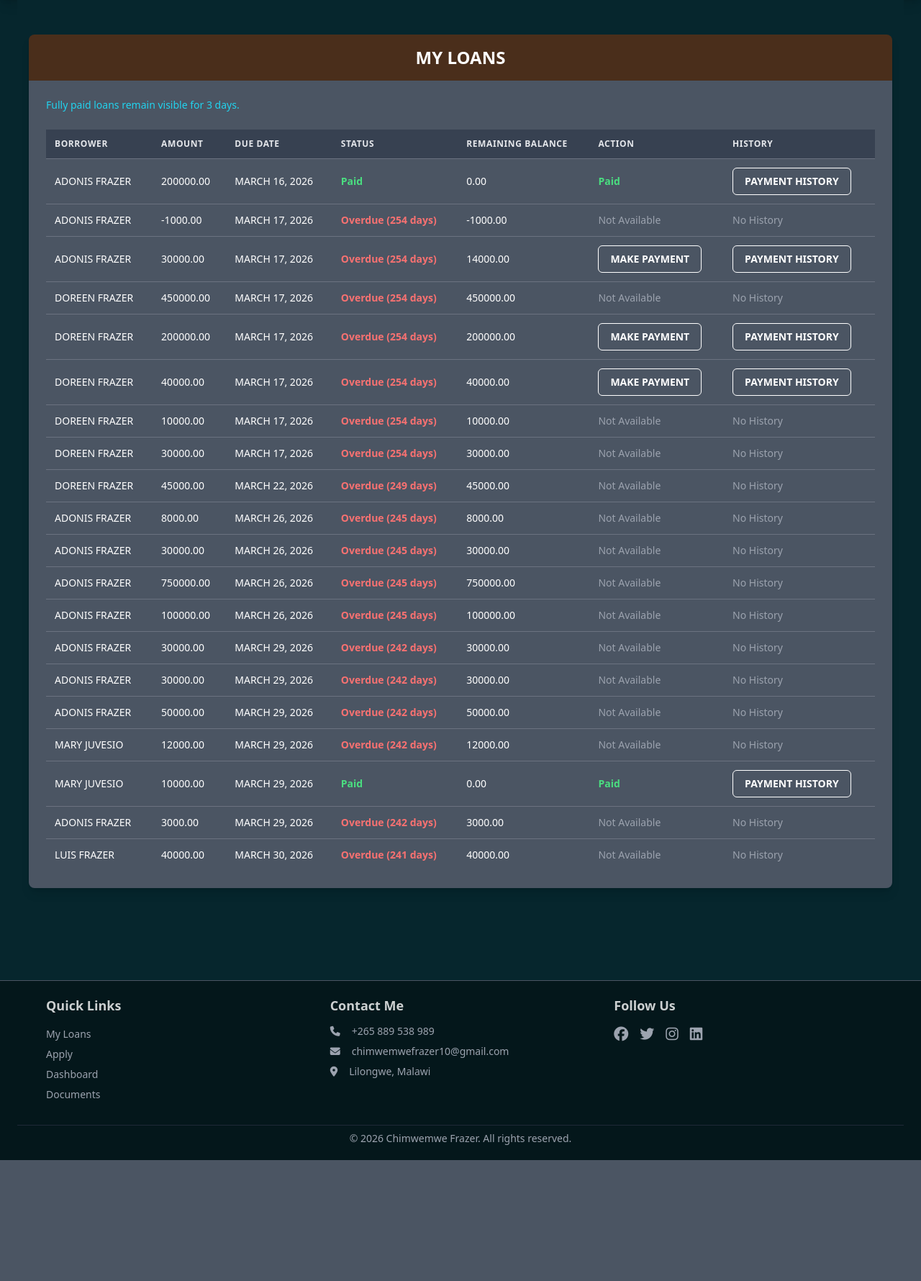
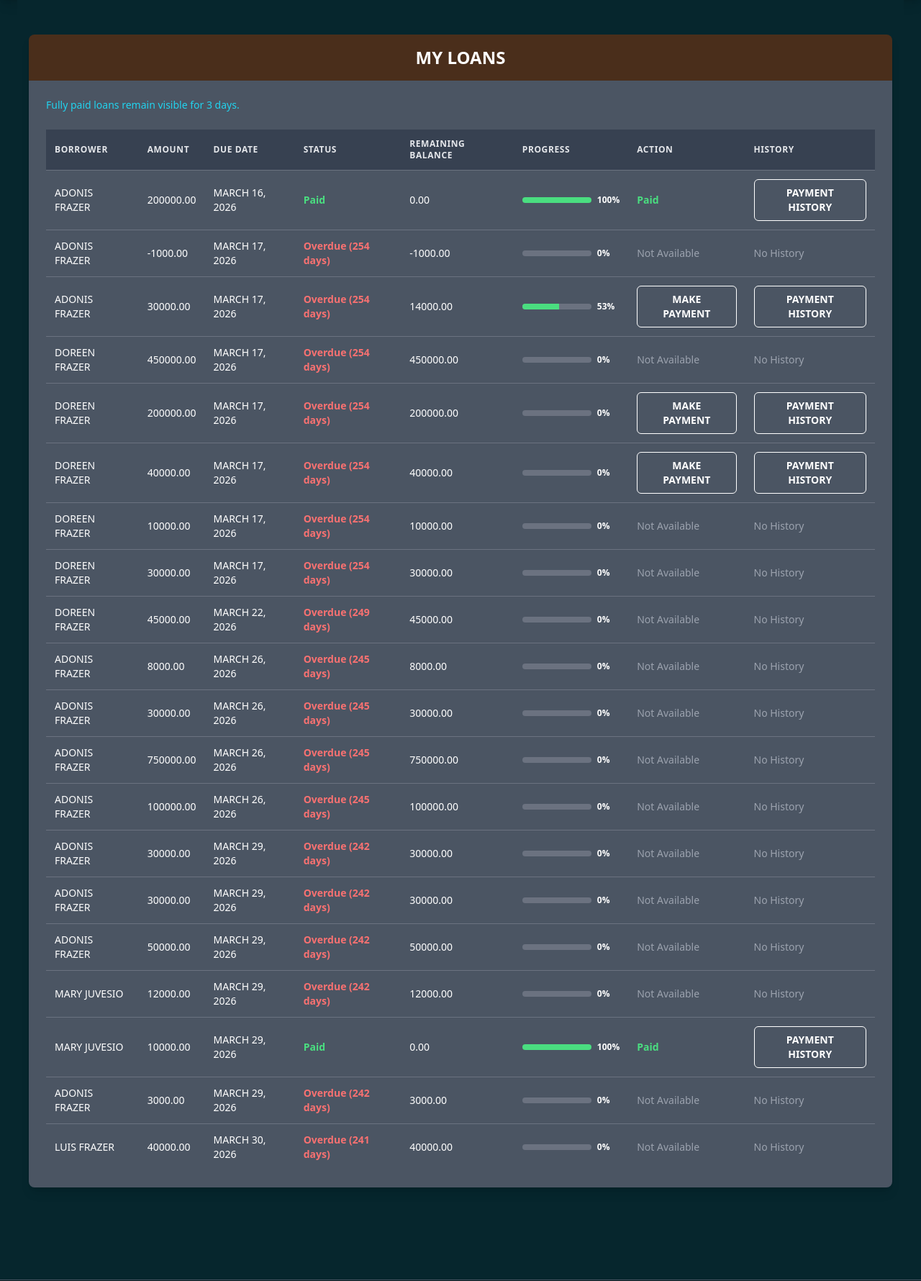
Before and after one commit to Chimwemwe-Frazer/management-of-your-loans, a Django app: template loans/templates/loans/loan_list.html in a window 1280 px wide. Shown: the part 68-1848 px from the top of the page at 72% size. Before the commit the page ends 1680 px from the top, so only its background shows below. Run offline with Django 5.2, Linux system fonts and the light colour scheme; the template is opened without the code that fills it: values that come from a table or form of the project are taken from there, others are empty; data comes from the database, SQL or seed files in the repository; style sheets or scripts are compiled from the project's sources; some libraries are stand-ins or nearby versions.

Commit message:
Add repayment progress calculation and display in loan list

```diff
--- a/loans/models.py
+++ b/loans/models.py
@@ -58,6 +58,13 @@ class Loan(models.Model):
     def remaining_balance(self):
         return self.amount - self.total_paid()
 
+    def repayment_progress(self):
+        if not self.amount:
+            return 0
+
+        progress = (self.total_paid() / self.amount) * 100
+        return max(0, min(100, round(progress)))
+
     def is_overdue(self):
         return not self.is_paid and timezone.now().date() > self.due_date
 
--- a/loans/templates/loans/loan_list.html
+++ b/loans/templates/loans/loan_list.html
@@ -72,6 +72,21 @@
                         <span>{{ loan.remaining_balance }}</span>
                     </div>
 
+                    <div class="text-sm">
+                        <div class="flex justify-between mb-1">
+                            <span class="font-semibold">Repayment Progress:</span>
+                            <span>{{ loan.repayment_progress }}%</span>
+                        </div>
+                        <div class="h-2 overflow-hidden rounded-full bg-gray-500" role="progressbar"
+                             aria-label="Repayment progress"
+                             aria-valuemin="0"
+                             aria-valuemax="100"
+                             aria-valuenow="{{ loan.repayment_progress }}">
+                            <div class="h-full bg-green-400"
+                                 style="width: {{ loan.repayment_progress }}%;"></div>
+                        </div>
+                    </div>
+
                     <!-- Buttons -->
                     <div class="space-y-2 pt-2">
 
@@ -116,6 +131,7 @@
                             <th class="p-3">Due Date</th>
                             <th class="p-3">Status</th>
                             <th class="p-3">Remaining Balance</th>
+                            <th class="p-3">Progress</th>
                             <th class="p-3">Action</th>
                             <th class="p-3">History</th>
                         </tr>
@@ -163,6 +179,23 @@
 
                             <td class="p-3 uppercase">
                                 {{ loan.remaining_balance }}
+                            </td>
+
+                            <td class="p-3">
+                                <div class="flex items-center gap-2">
+                                    <div class="h-2 w-24 overflow-hidden rounded-full bg-gray-500"
+                                         role="progressbar"
+                                         aria-label="Repayment progress"
+                                         aria-valuemin="0"
+                                         aria-valuemax="100"
+                                         aria-valuenow="{{ loan.repayment_progress }}">
+                                        <div class="h-full bg-green-400"
+                                             style="width: {{ loan.repayment_progress }}%;"></div>
+                                    </div>
+                                    <span class="text-xs font-semibold">
+                                        {{ loan.repayment_progress }}%
+                                    </span>
+                                </div>
                             </td>
 
                             <td class="p-3">
```
Also changed, not shown: loans/tests.py (+27 -1 lines).
